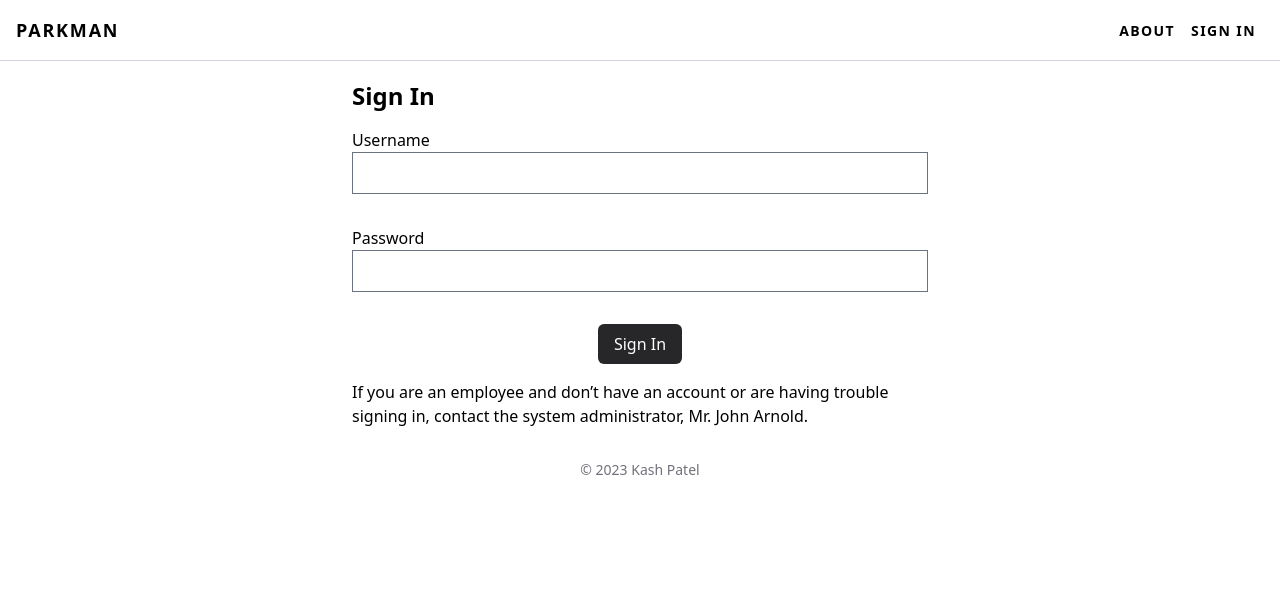
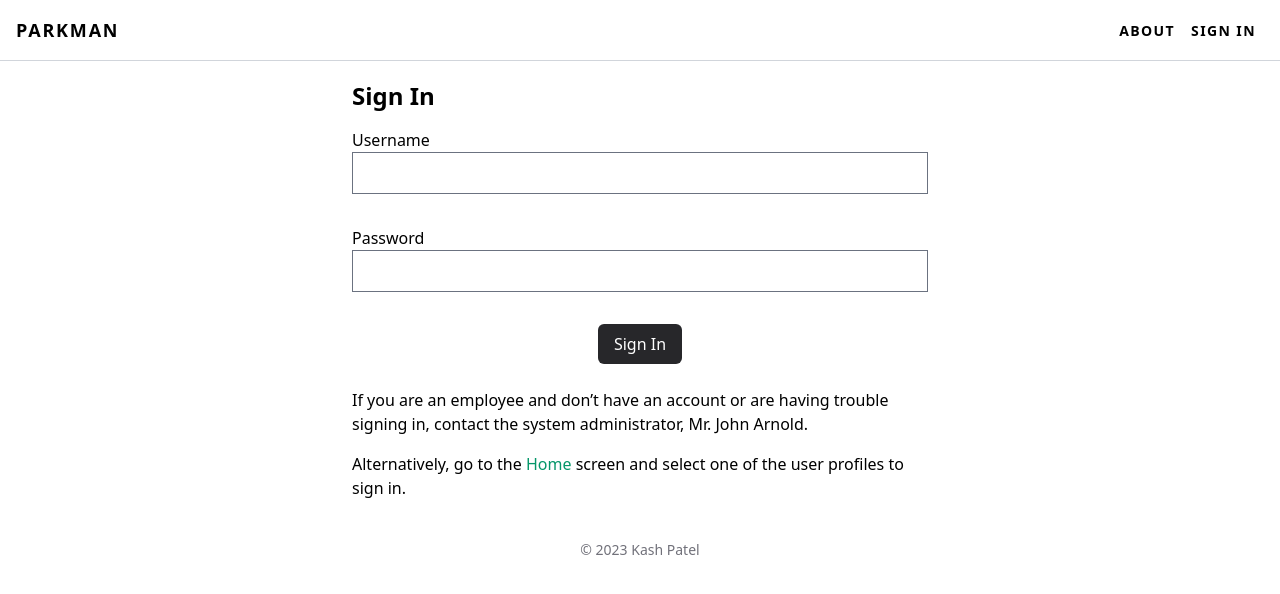
Before and after one commit to kash-patel/issue-tracker, a React (Vite) app in the folder frontend/: page /login in a window 1280 px wide. Shown: the top 594 px of the page. Built offline with nearby package versions, Linux system fonts and the light colour scheme.

Commit message:
Add link to Home screen

```diff
--- a/frontend/src/screens/LoginScreen.tsx
+++ b/frontend/src/screens/LoginScreen.tsx
@@ -3,6 +3,7 @@ import { useDispatch, useSelector } from "react-redux";
 import { useNavigate } from "react-router-dom";
 import { useLoginMutation } from "../slices/usersApiSlice";
 import { setCredentials } from "../slices/authSlice";
+import { Link } from "react-router-dom";
 import BlockingLoader from "../components/BlockingLoader";
 
 const LoginScreen = () => {
@@ -83,9 +84,16 @@ const LoginScreen = () => {
 					Loading...
 				</p>
 			)} */}
-			<p>
+			<p className="py-2">
 				If you are an employee and don&rsquo;t have an account or are having
 				trouble signing in, contact the system administrator, Mr. John Arnold.
+			</p>
+			<p className="py-2">
+				Alternatively, go to the{" "}
+				<Link to={"/"} className="text-emerald-600">
+					Home
+				</Link>{" "}
+				screen and select one of the user profiles to sign in.
 			</p>
 		</section>
 	);
```
